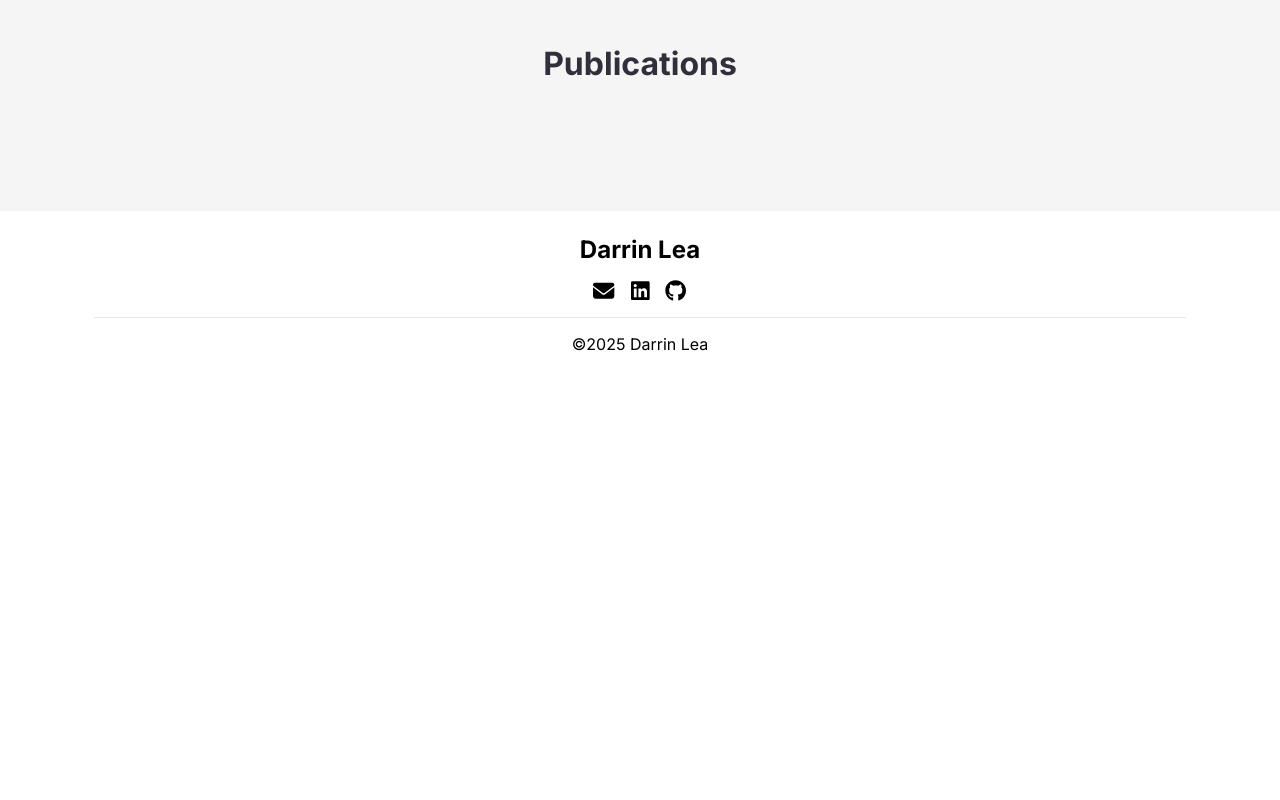
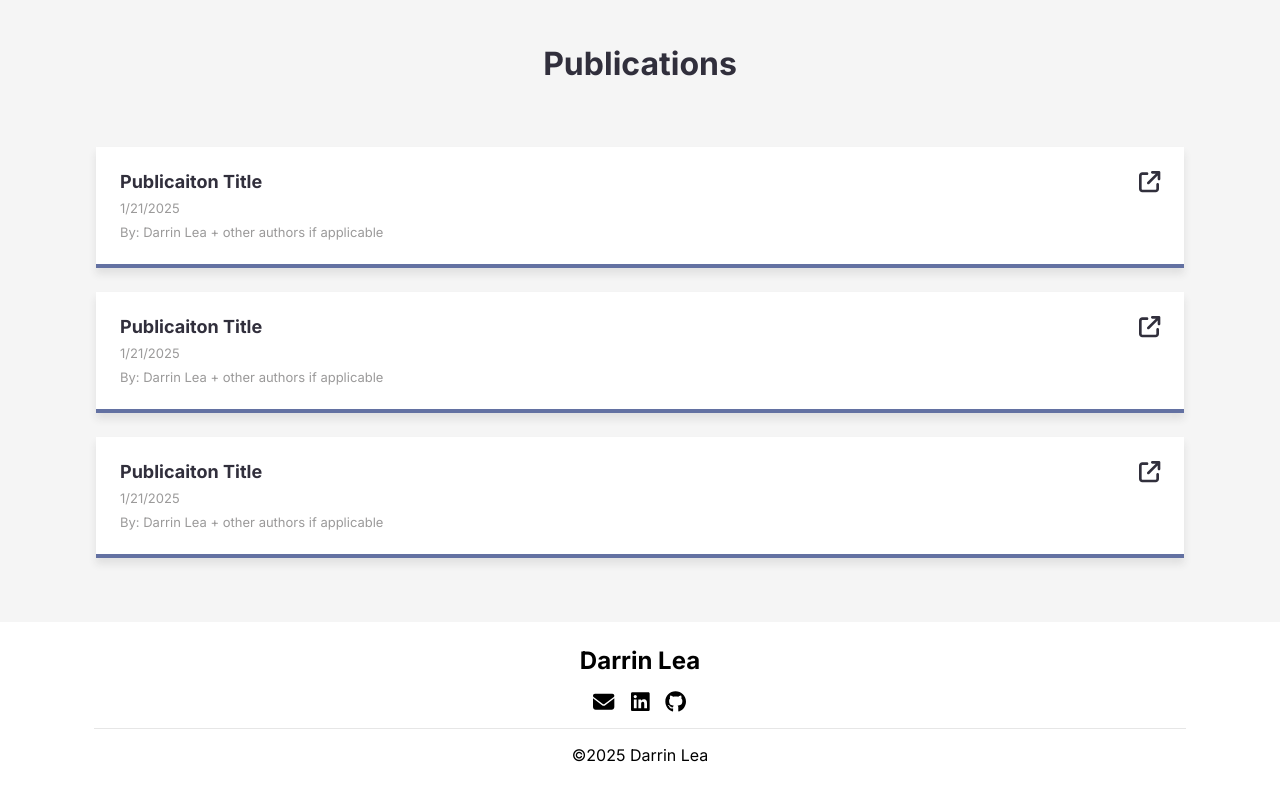
Before and after one commit to dlea8/darrin-website, a React (Create React App) app: page / in a window 1280 px wide. Shown: the part 2563-3363 px from the top of the page. Before the commit the page ends 2956 px from the top, so only its background shows below. Built offline with nearby package versions, Linux system fonts and the light colour scheme.

Commit message:
styling the publication card

```diff
--- a/src/ProjectsSection/projectStyles.css
+++ b/src/ProjectsSection/projectStyles.css
@@ -1,7 +1,4 @@
 .projects-content {
-    width: 85%;
-    max-width: var(--content-max-width);
-    margin: auto;
     display: flex;
     flex-wrap: wrap;
     justify-content: space-between;
--- a/src/ProjectsSection/projects.js
+++ b/src/ProjectsSection/projects.js
@@ -14,7 +14,7 @@ function Projects() {
         <div className="section-title">
             <label>Personal Projects</label>
         </div>
-        <div className="projects-content">
+        <div className="section-content-container projects-content">
             <ProjectCardNew
               title={"Project Title"}
               subtitle={"Insert the project description here. Describe a little about the project"}
--- /dev/null
+++ b/src/PublicationsSection/publicationCard.js
@@ -0,0 +1,17 @@
+import { FontAwesomeIcon } from "@fortawesome/react-fontawesome";
+import "./publications.css"
+import { faExternalLink } from "@fortawesome/free-solid-svg-icons";
+
+export default function PublicationCard() {
+    return (
+        <div className="publication-card-container card">
+            <div className="publications-text-container">
+                <label className="card-title">Publicaiton Title</label>
+                <label className="card-subtitle">1/21/2025</label>
+                <label className="card-subtitle">By: Darrin Lea + other authors if applicable</label>
+            </div>
+            <FontAwesomeIcon className="publication-link-icon" icon={faExternalLink} size="lg"/>
+            {/* some kind of link to the pbulication as well */}
+        </div>
+    );
+}
--- a/src/PublicationsSection/publications.css
+++ b/src/PublicationsSection/publications.css
@@ -0,0 +1,37 @@
+.publications-content {
+    display: flex;
+    flex-direction: column;
+    flex-wrap: wrap;
+    gap: 24px;
+}
+
+.publication-card-container {
+    display: flex;
+    flex-direction: column;
+
+    position: relative;
+
+    border-bottom: 4px solid var(--color-primary);
+}
+
+.publications-text-container {
+    display: flex;
+    flex-direction: column;
+    gap: 8px;
+
+    text-align: left;
+
+    width: 100%;
+}
+
+.publication-link-icon {
+    position: absolute;
+    top: var(--card-padding);
+    right: var(--card-padding);;
+    color: var(--color-text-primary);
+}
+
+.publication-link-icon:hover {
+    cursor: pointer;
+    color: var(--color-primary);
+}
--- a/src/PublicationsSection/publications.js
+++ b/src/PublicationsSection/publications.js
@@ -1,5 +1,7 @@
 import "../index.css"
 import "../Styles/GlobalStyles.css"
+import "./publications.css"
+import PublicationCard from "./publicationCard.js";
 
 export default function Publications() {
     return (
@@ -7,6 +9,11 @@ export default function Publications() {
             <div className="section-title">
                 <label>Publications</label>
             </div>
+            <div className="section-content-container publications-content">
+                <PublicationCard/>
+                <PublicationCard/>
+                <PublicationCard/>
+            </div>
         </div>
     );
 }
--- a/src/Styles/GlobalStyles.css
+++ b/src/Styles/GlobalStyles.css
@@ -25,12 +25,39 @@
     background-color: var(--color-bg-secondary);
 }
 
+.section-content-container {
+    width: 85%;
+    max-width: var(--content-max-width);
+    margin: auto;
+}
+
 .section-title {
     margin-bottom: var(--section-padding);
 
     color: var(--color-text-primary);
     font-size: xx-large;
     font-weight: bold;
+}
+
+.card {
+    padding: var(--card-padding);
+
+    background-color: var(--color-bg-primary);
+    color: var(--color-text-primary);
+
+    box-shadow: 0px 6px 8px 0px rgba(44, 44, 44, 0.1);
+}
+
+.card-title {
+    font-weight: bold;
+    font-size: large;
+    color: var(--color-text-primary);
+}
+
+.card-subtitle {
+    font-size: small;
+    color: var(--color-text-secondary);
+
 }
 
 /* BUTTON STYLES */
--- a/src/index.css
+++ b/src/index.css
@@ -31,6 +31,7 @@ code {
   --content-max-width: 1250px;
 
   --section-padding: 64px;
+  --card-padding: 24px;
 
   --animate-time: 300ms;
 }
```
